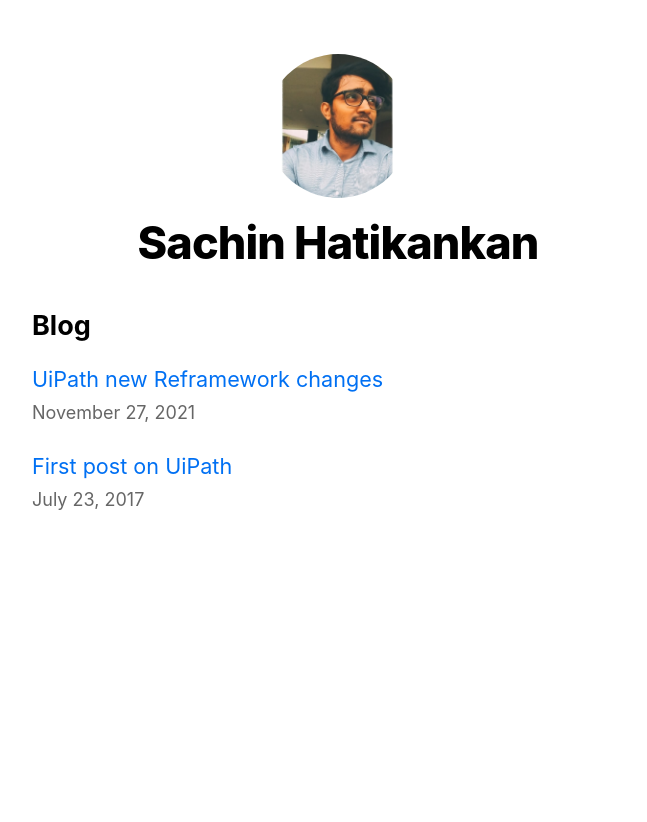
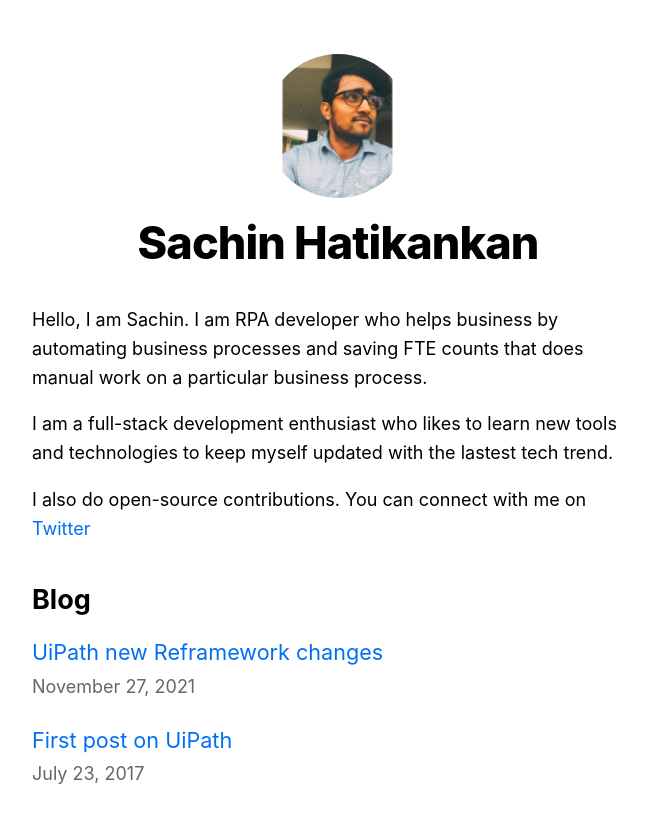
Before and after one commit to SachinHatikankar100/NextJsBlog, a Next.js app: page / in a window 1280 px wide. Shown: the top 822 px of the page, without its empty margins (302-949 px from the left). Before the commit the page ends 800 px from the top, so only its background shows below. Built offline with nearby package versions, Linux system fonts and the light colour scheme.

Commit message:
added about me

```diff
--- a/pages/index.js
+++ b/pages/index.js
@@ -19,6 +19,9 @@ export default function Home({ allPostsData }) {
       <Head>
         <title>{siteTitle}</title>
       </Head>
+      <p>Hello, I am Sachin. I am RPA developer who helps business by automating business processes and saving FTE counts that does manual work on a particular business process.</p>
+      <p>I am a full-stack development enthusiast who likes to learn new tools and technologies to keep myself updated with the lastest tech trend.</p>
+      <p> I also do open-source contributions. You can connect with me on <a href="https://twitter.com/shatikankan">Twitter</a></p>
       <section className={`${utilStyles.headingMd} ${utilStyles.padding1px}`}>
         <h2 className={utilStyles.headingLg}>Blog</h2>
         <ul className={utilStyles.list}>
```
